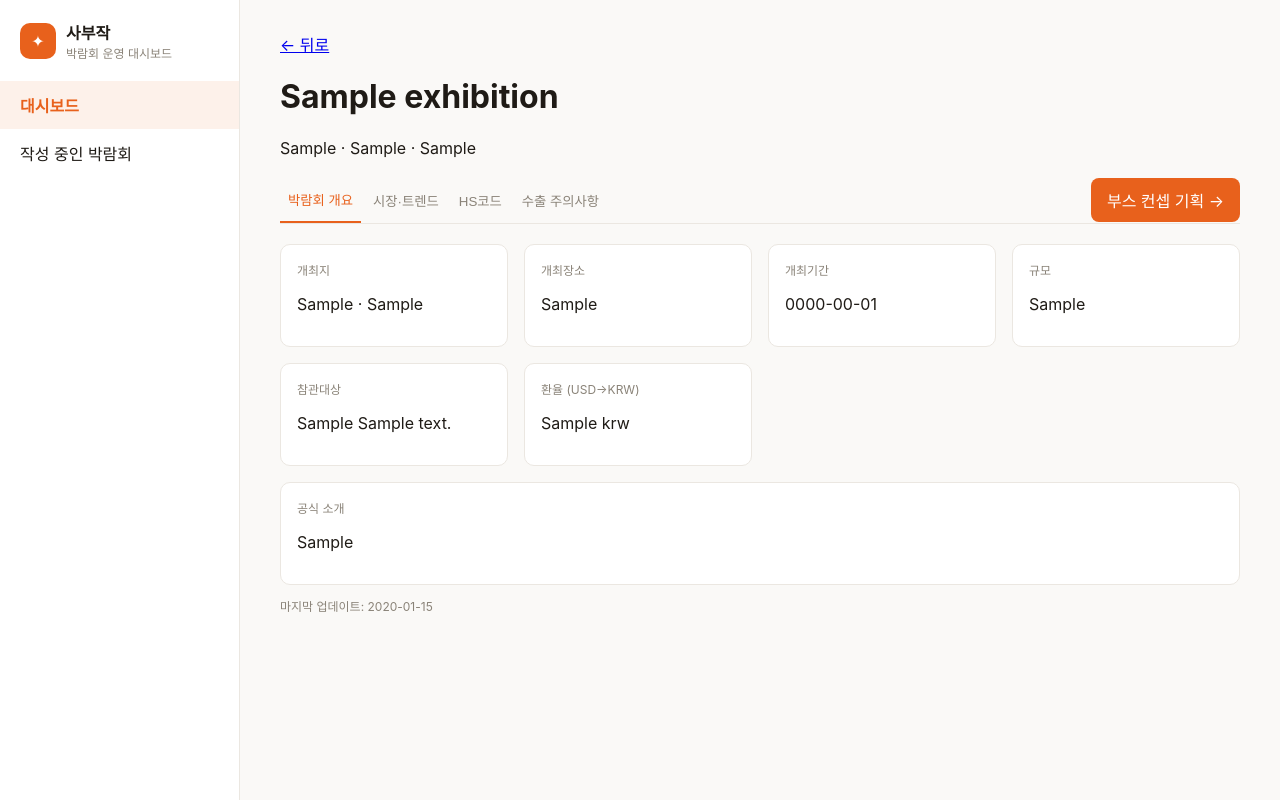
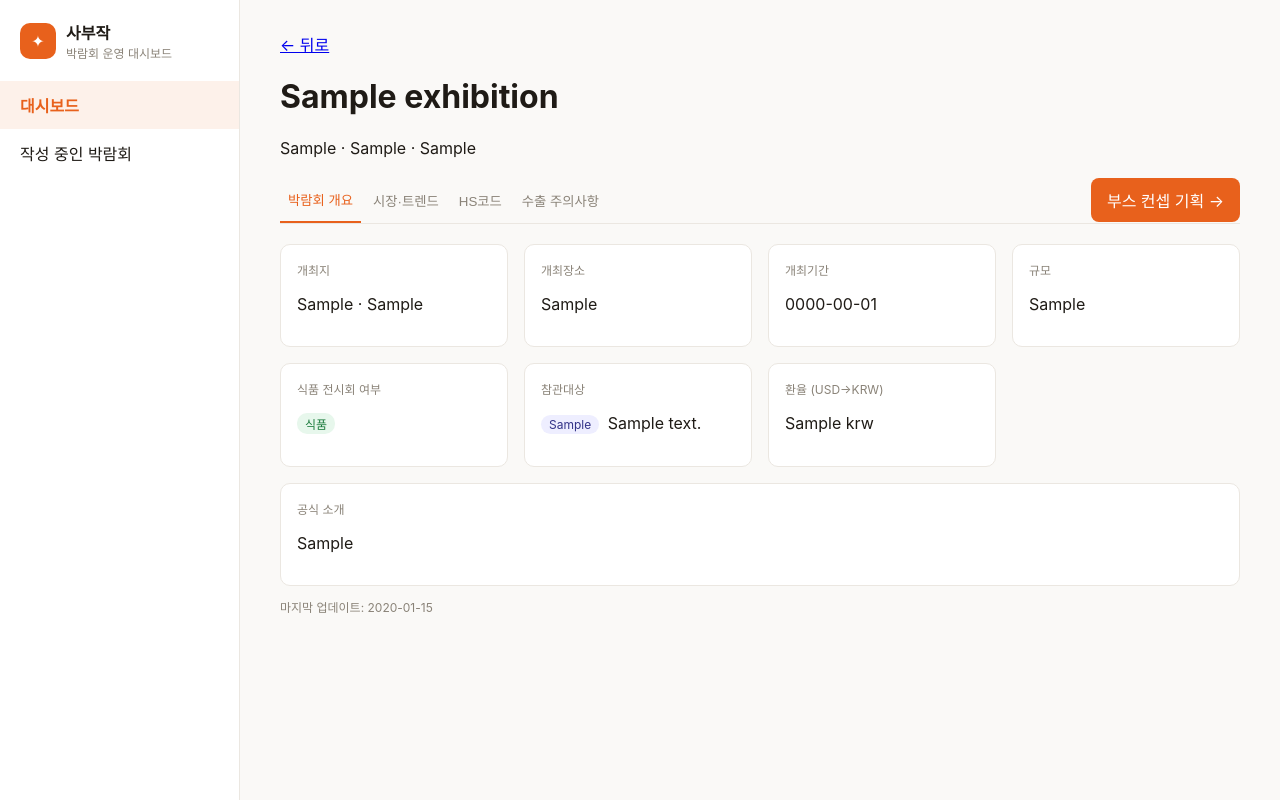
Before and after one commit to s2469639/test, a Flask app: page /exhibitions/1 in a window 1280 px wide. Run offline with Flask 3, Linux system fonts and the light colour scheme; a user stored in the database is signed in; tables that the repository leaves empty hold one stand-in row (values such as "Sample post").

Commit message:
박람회 상세 페이지에 food_yn 배지(식품/비식품/미분류) 추가
지금까지 food_yn은 preview_dashboard.py(개발용)에만 표시되고 본 앱에는
전혀 안 보였음. exhibition.html 개요 탭에 "식품 전시회 여부" 카드 추가.

.badge 클래스가 base.css에 정의된 적이 없어서(참관대상 배지 등이 이미
스타일 없이 렌더링되고 있었음) badge/badge.yes/badge.no/badge.unclassified
스타일도 같이 추가.

실제 DB로 식품/비식품/미분류 세 케이스 전부 렌더링 확인.

Co-Authored-By: Claude Sonnet 5 <noreply@anthropic.com>
Claude-Session: https://claude.ai/code/session_0138PZQgZkQ8pJpoZoDzRdBc

```diff
--- a/app/static/css/base.css
+++ b/app/static/css/base.css
@@ -72,6 +72,14 @@ body {
 .hint { font-size: 12px; color: var(--text-muted); }
 .updated-at { font-size: 12px; color: var(--text-muted); margin-top: 12px; }
 
+.badge {
+  display: inline-block; padding: 2px 8px; border-radius: 10px;
+  font-size: 12px; background: #eef; color: #338; margin-right: 4px;
+}
+.badge.yes { background: #e7f7ec; color: #1a7a3c; }
+.badge.no { background: #fdecec; color: #a33; }
+.badge.unclassified { background: #f2f2f2; color: #888; }
+
 .tabs { display: flex; align-items: center; gap: 4px; border-bottom: 1px solid var(--border); margin: 20px 0; }
 .tabs button { background: none; border: none; padding: 12px 8px; cursor: pointer; color: var(--text-muted); }
 .tabs button.active { color: var(--orange); border-bottom: 2px solid var(--orange); }
--- a/app/templates/exhibition.html
+++ b/app/templates/exhibition.html
@@ -21,6 +21,16 @@
       <div class="card"><label>개최장소</label><p>{{ exhibition.venue }}</p></div>
       <div class="card"><label>개최기간</label><p>{{ exhibition.start_date | period(exhibition.end_date) }}</p></div>
       <div class="card"><label>규모</label><p>{{ exhibition.scale or "미상" }}</p></div>
+      <div class="card">
+        <label>식품 전시회 여부</label>
+        <p>
+          {% if exhibition.classified_at %}
+            <span class="badge {{ 'yes' if exhibition.food_yn else 'no' }}">{{ '식품' if exhibition.food_yn else '비식품' }}</span>
+          {% else %}
+            <span class="badge unclassified">미분류</span>
+          {% endif %}
+        </p>
+      </div>
       <div class="card">
         <label>참관대상</label>
         <p>
```
